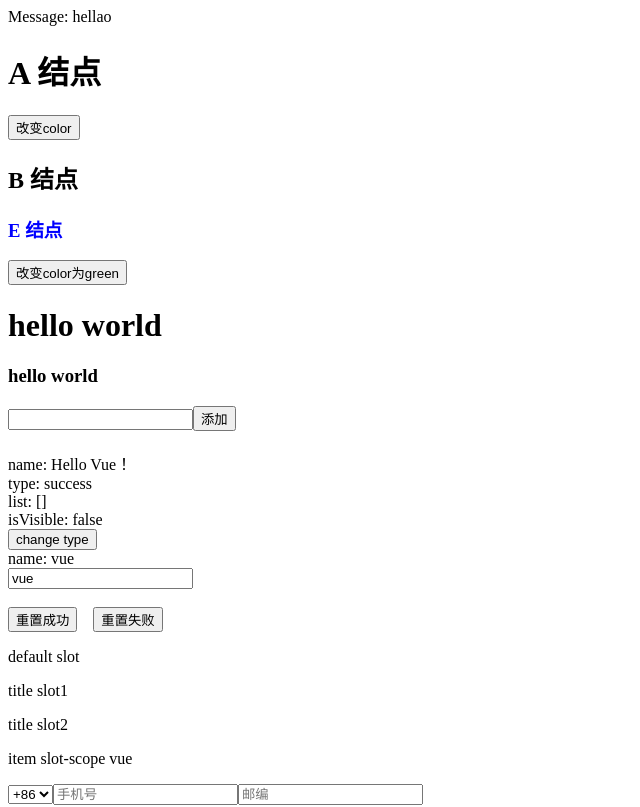
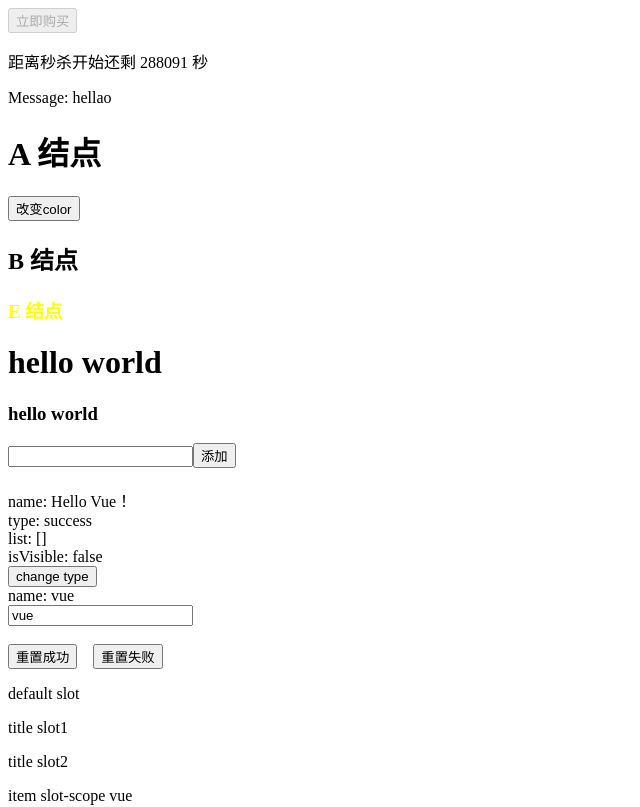
Before and after one commit to bellakongqn/vue-practice, a Vue app: page / in a window 1280 px wide. Shown: the top 807 px of the page, without its empty margins (0-640 px from the left). Built offline with nearby package versions, Linux system fonts and the light colour scheme.

Commit message:
practice

```diff
--- a/src/App.vue
+++ b/src/App.vue
@@ -1,5 +1,6 @@
 <template>
   <div id="app">
+        <Spike :start-time="startTime" :end-time="endTime" />
         <VNodes :vnodes="getJSXSpan()" />
         <ComponentA />
         <Jsx >
@@ -53,7 +54,12 @@
           </template>
         </SlotDemo>
 
-        <PersonalInfo v-model="phoneInfo" :zip-code.sync="zipCode" />
+        <PersonalInfo
+        v-model="phoneInfo"
+        required
+        message="手机号为空或不合法"
+        :zip-code.sync="zipCode"
+        :validate="validate" />
         <!-- 多个数据需要在表单里联动 :zip-code.sync-->
 
         <!-- <PersonalInfo
@@ -98,6 +104,7 @@
 </template>
 
 <script>
+import moment from "moment";
 import TodoItem from './components/TodoItem'
 import PropsDemo from './components/PropsDemo'
 import Event from './components/Event'
@@ -113,12 +120,15 @@ import Functional from './components/Functional'
 import TempVar from './components/TempVar'
 import ComponentA from './components/ComponentA'
 import Jsx from './components/Jsx.js'
+import Spike from './components/Spike'
 
 
 export default {
   name: 'app',
   data: ()=>{
      return{
+        startTime: moment("2019-09-15 14:05:00"),
+        endTime: moment("2019-09-17 14:20:00"),
         info:'',
         list:[],
         name: "vue",
@@ -158,6 +168,9 @@ export default {
       getJSXSpan() {
         return <span>Message: hellao</span>;
       },
+      validate(phone = "") {
+        return phone && /^1[0-9]{10}$/.test(phone);
+      }
   },
   components: {
     TodoItem,
@@ -178,7 +191,8 @@ export default {
     VNodes: {
       functional: true,
       render: (h, ctx) => ctx.props.vnodes
-    }
+    },
+    Spike
   }
 
 }
--- a/src/components/ComponentA.vue
+++ b/src/components/ComponentA.vue
@@ -9,27 +9,26 @@
 
 <script>
 
+import Vue from 'vue'
 import ComponentB from './ComponentB'
+
 export default {
     name:"ComponentA",
     provide(){
+        this.theme = Vue.observable({
+            color:"yellow",
+        })
         return{
-            theme: this
-        }
-
-    },
-    data:function(){
-        return{
-            color: "blue"
+            theme: this.theme
         }
 
     },
     methods:{
         changeColor(color){
             if (color) {
-                this.color = color;
+                this.theme.color = color;
             } else {
-                this.color = this.color === "blue" ? "red" : "blue";
+                this.theme.color = this.theme.color === "blue" ? "red" : "blue";
             }
         }
     },
--- a/src/components/ComponentC.vue
+++ b/src/components/ComponentC.vue
@@ -1,7 +1,6 @@
 <template>
   <div class="border2">
     <h3 :style="{ color: theme.color }">E 结点</h3>
-    <button @click="handleClick">改变color为green</button>
   </div>
 </template>
 <script>
@@ -9,14 +8,7 @@ export default {
   name:'ComponentC',
   inject: {
     theme: {
-      default: () => ({})
-    }
-  },
-  methods: {
-    handleClick() {
-      if (this.theme.changeColor) {
-        this.theme.changeColor("green");
-      }
+      default: () => {}
     }
   }
 };
--- a/src/components/PersonInfo.vue
+++ b/src/components/PersonInfo.vue
@@ -20,6 +20,7 @@
             placeholder="邮编"
             @input="handleZipCodeChange"
         />
+        <span v-if="showMessage" style="color: red;">{{ message }}</span>
     </div>
 </template>
 
@@ -33,9 +34,24 @@ export default {
         prop: "phoneInfo", // 默认 value
         event: "change" // 默认 input
     },
+    // 监听手机号开启验证
+    watch: {
+            "phoneInfo.phone": function(val) {
+            this.handleValidate(val);
+            }
+    },
     props: {
         phoneInfo: Object,
-            zipCode: String
+        zipCode: String,
+        validate:Function,
+        message:String,
+        required:Boolean,
+    },
+    data(){
+        return{
+            showMessage:false
+        }
+
     },
     methods:{
         handleAreaCodeChange(e){
@@ -55,6 +71,10 @@ export default {
         //  this.$emit("change", {
         //         zipCode: e.target.value
         // });
+        },
+        handleValidate(val) {
+            const res = this.validate(val);
+            this.showMessage = !res;
         }
 
 
--- /dev/null
+++ b/src/components/Spike.vue
@@ -0,0 +1,87 @@
+<template>
+  <div>
+    <button :disabled="disabled" @click="handleClick">
+      {{done ? "已参加活动" : "立即购买"}}
+    </button>
+    <p>{{ tip }}</p>
+  </div>
+</template>
+<script>
+import moment from "moment";
+export default {
+  props: {
+    startTime: {
+      required: true,
+      validator: function(value) {
+        // moment 类型
+        return moment.isMoment(value);
+      }
+    },
+    endTime: {
+      required: true,
+      validator: function(value) {
+        // moment 类型
+        return moment.isMoment(value);
+      }
+    }
+  },
+  data() {
+    return {
+      start: false,
+      end: false,
+      done: false,
+      tip: "",
+      timeGap: 0
+    };
+  },
+  computed: {
+    disabled() {
+      return !(this.start && !this.end && !this.done);
+    }
+  },
+  async created() {
+    const serverTime = await this.getServerTime();
+    this.timeGap = Date.now() - serverTime;
+    this.updateState();
+    this.timeInterval = setInterval(() => {
+      this.updateState();
+    }, 1000);
+  },
+  beforeDestroy() {
+    clearInterval(this.timeInterval);
+  },
+  updated() {
+    if (this.end || this.done) {
+      clearInterval(this.timeInterval);
+    }
+  },
+  methods: {
+    getServerTime() {
+      return new Promise((reslove) => {
+        setTimeout(() => {
+          reslove(new Date(Date.now() - 60 * 1000).getTime());
+        }, 0);
+      });
+    },
+    updateState() {
+      const now = moment(new Date(Date.now() - this.timeGap));
+      const diffStart = this.startTime.diff(now);
+      const diffEnd = this.endTime.diff(now);
+      if (diffStart <= 0) {
+        this.start = true;
+        this.tip = "秒杀已开始";
+      } else {
+        this.tip = `距离秒杀开始还剩 ${Math.ceil(diffStart / 1000)} 秒`;
+      }
+      if (diffEnd <= 0) {
+        this.end = true;
+        this.tip = "秒杀已结束";
+      }
+    },
+    handleClick() {
+      alert("提交成功");
+      this.done = true;
+    }
+  }
+};
+</script>
--- a/src/components/Watch1.vue
+++ b/src/components/Watch1.vue
@@ -7,6 +7,7 @@
   </div>
 </template>
 <script>
+import { setTimeout, clearTimeout } from 'timers';
 export default {
   data: function() {
     return {
@@ -17,10 +18,16 @@ export default {
   },
   watch: {
     firstName: function(val) {
-      this.fullName = val + " " + this.lastName;
+      clearTimeout(this.firstTimeout)
+      this.firstTimeout = setTimeout(()=>{
+        this.fullName = val + " " + this.lastName;
+      },500)
     },
     lastName: function(val) {
-      this.fullName = this.firstName + " " + val;
+      clearTimeout(this.lastTimeout)
+      this.lastTimeout = setTimeout(()=>{
+        this.fullName = this.firstName + " " + val;
+      },500)
     }
   },
 };
```
Lines whose indentation alone changed are shown as unchanged.
